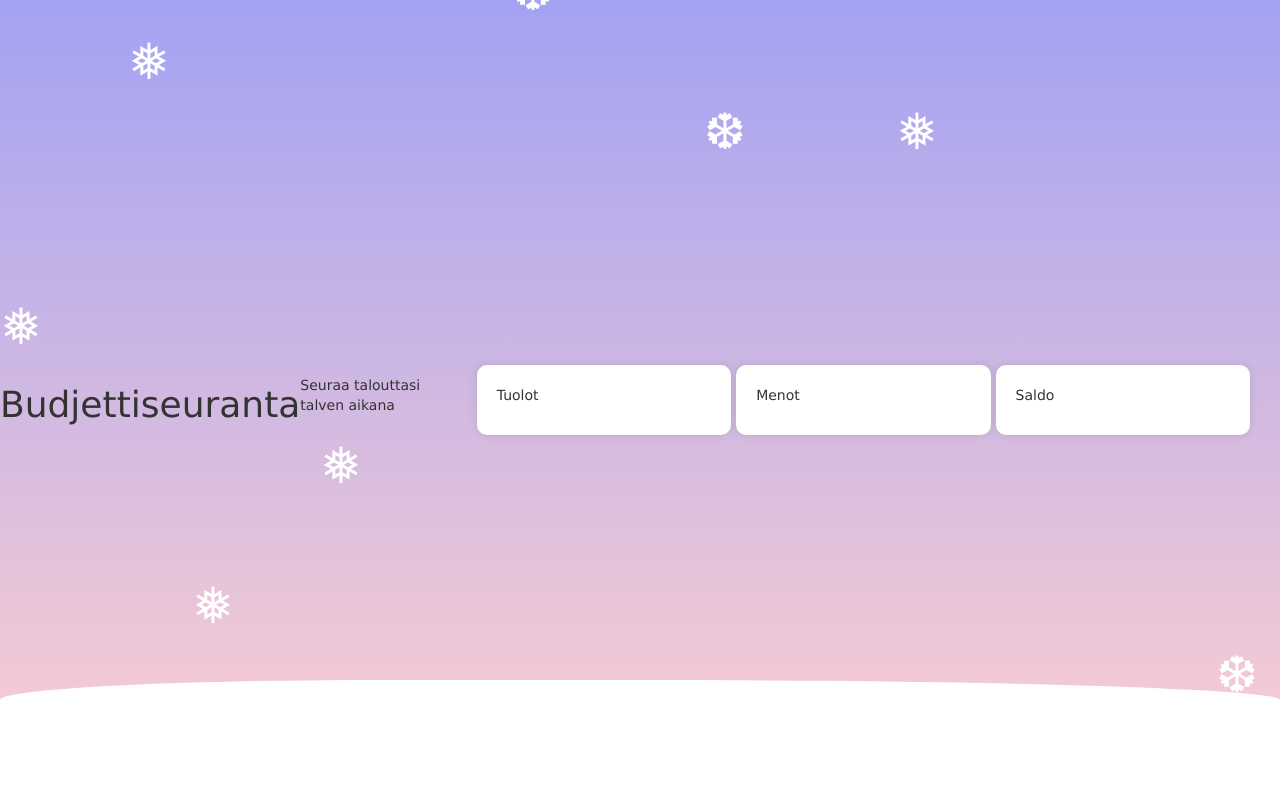
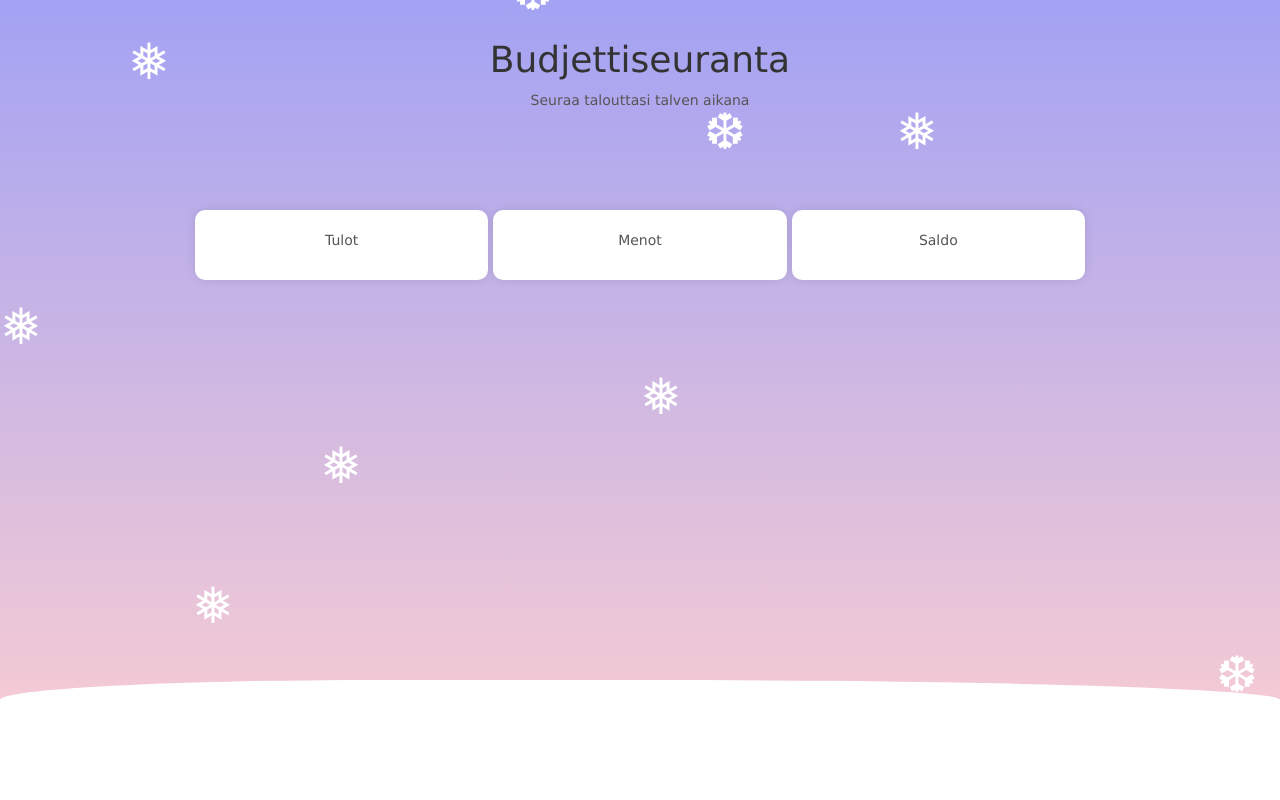
Before and after one commit to NiklasBoman/Budjettiseuranta, a PHP site: page /transactions.php in a window 1280 px wide. Run offline with PHP 8.4, Linux system fonts and the light colour scheme.

Commit message:
muutoksia

```diff
--- a/frontend/assets/style.css
+++ b/frontend/assets/style.css
@@ -1,7 +1,18 @@
-body {
+body.login {
     margin: 0;
     display: flex;
     justify-content: center;
+    height: 100vh;
+    align-items: center;
+    font-family: 'Verdana';;
+    background-color: #f8f9fa;;
+    background: linear-gradient(rgb(115 114 237 / 66%), rgb(255 166 166 / 53%));
+}
+body.content{
+    margin: 0;
+    display: flex;
+    flex-direction: column;
+    justify-content: flex-start;
     height: 100vh;
     align-items: center;
     font-family: 'Verdana';;
@@ -151,9 +162,27 @@ body {
   z-index: 0;
 }
 /* trancation*/
+.teksticontainer {
+    width: 100%;
+    max-width: 1200px;
+    margin: 0px auto;
+    padding: 20px;
+    border-radius: 10px;
+    z-index: 1;
+}
+h1 {
+    text-align: center;
+    color: #333;
+    z-index: 2;
+}
+p {
+    text-align: center;
+    color: #555;
+    z-index: 2;
+}
 .isocontainer {
-    width: 95%;
-    max-width: 1400px;
+    width: 100%;
+    max-width: 950px;
     margin: 20px auto;
     padding: 30px;
     border-radius: 15px;
@@ -161,16 +190,17 @@ body {
     justify-content: space-between;
     gap: 5px;
     flex-wrap: nowrap;
+    z-index: 1;
 }
-
 .pienicontainer {
-    width: 90%;
-    max-width: 1200px;
+    width: 500px;
+    max-width: 850px;
     margin: 20px auto;
     background-color: #fff;
     padding: 20px;
     border-radius: 10px;
     box-shadow: 0 0 10px rgba(0, 0, 0, 0.1);
+    z-index: 1;
 }
 
 
@@ -193,7 +223,7 @@ body {
     width: 100%;
     height: 100%;
     pointer-events: none;
-    z-index: 0;
+    z-index: -1;
 }
 
 .snowflake {
@@ -205,6 +235,7 @@ body {
   animation-timing-function: linear;
   animation-iteration-count: infinite;
   animation-duration: 5.4s; /*nopeus*/
+  z-index: -1;
 }
 
 .lumihiutale1 {
@@ -274,4 +305,19 @@ body {
     p{
         font-size: 14px;
     }
+        .teksticontainer {
+        width: 95%;          /* vähän kapeampi mobiilissa */
+        padding: 15px;
+        font-size: 14px;
+    }
+    .isocontainer {  /* rivit allekkain */
+        gap: 10px;
+        width: 95%;
+        padding: 20px;
+    }
+    .pienicontainer {
+        width: 95%;
+        padding: 15px;
+        font-size: 14px;
+    }
 }
--- a/frontend/login.php
+++ b/frontend/login.php
@@ -60,7 +60,7 @@ $stmt->bind_result($kayttajaID, $nimi, $gmail_db, $hash, $status);
 <script src="https://maxcdn.bootstrapcdn.com/bootstrap/3.4.1/js/bootstrap.min.js"></script>
 <link rel="stylesheet" href="../frontend/assets/style.css">
 </head>
-<body>
+<body class="login">
 
 <div class="container">
     <img src="../frontend/assets/joululakki.png" alt="Joululakki" class="joululakki">
--- a/frontend/register.php
+++ b/frontend/register.php
@@ -10,7 +10,7 @@
 <script src="https://maxcdn.bootstrapcdn.com/bootstrap/3.4.1/js/bootstrap.min.js"></script>
 <link rel="stylesheet" href="../frontend/assets/style.css">
 </head>
-<body>
+<body class="login">
 
 <div class="container">
     <img src="../frontend/assets/joululakki.png" alt="Joululakki" class="joululakki">
--- a/frontend/transactions.php
+++ b/frontend/transactions.php
@@ -10,12 +10,15 @@
 <script src="https://maxcdn.bootstrapcdn.com/bootstrap/3.4.1/js/bootstrap.min.js"></script>
 <link rel="stylesheet" href="../frontend/assets/style.css">
 </head>
-<body>
+<body class="content">
+<div class="content-wrapper">
+<div class="teksticontainer">
 <h1>Budjettiseuranta</h1>
 <p>Seuraa talouttasi talven aikana</p>
+</div>
 <div class="isocontainer">
 <div class="pienicontainer">
-    <p>Tuolot</p>
+    <p>Tulot</p>
     <!-- Sisältö tulee tähän -->
 </div>
 <div class="pienicontainer">
@@ -25,6 +28,7 @@
 <div class="pienicontainer">
     <p>Saldo</p>
     <!-- Sisältö tulee tähän -->
+</div>
 </div>
 </div>
 
```
